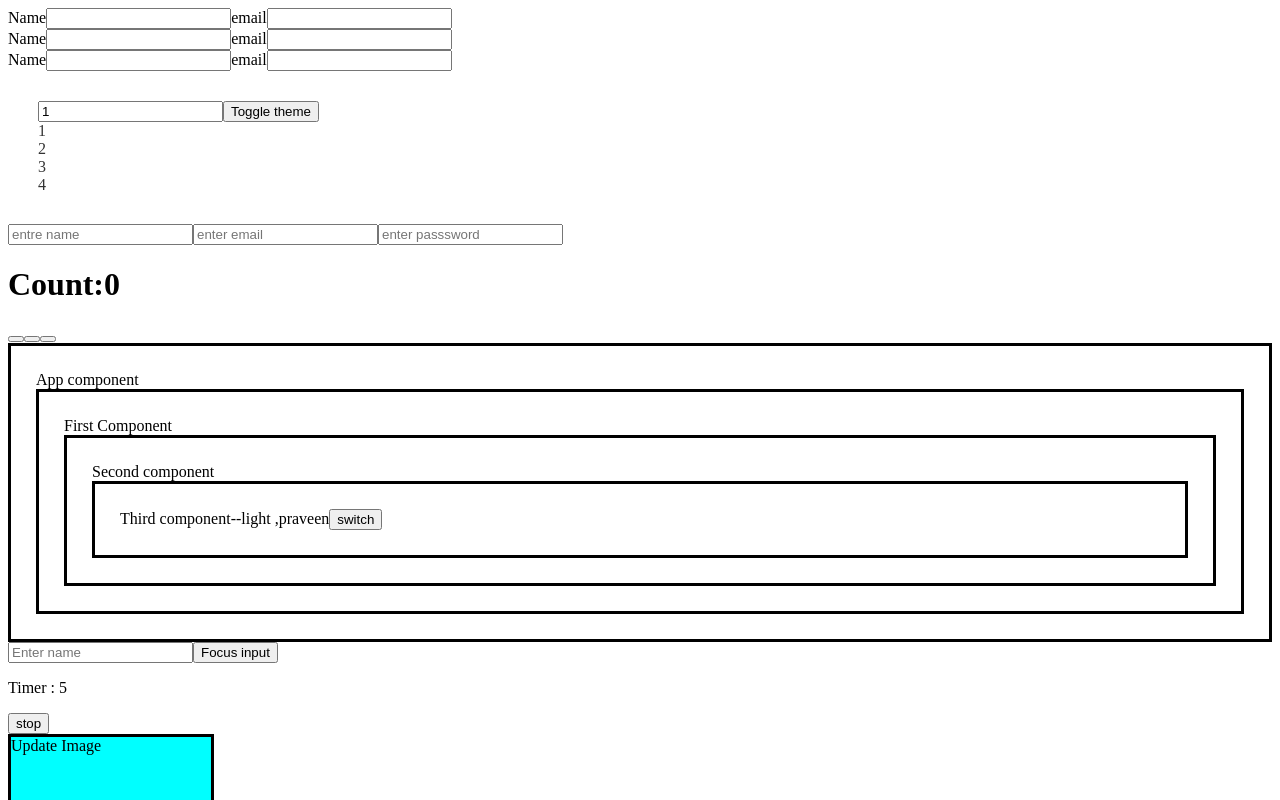
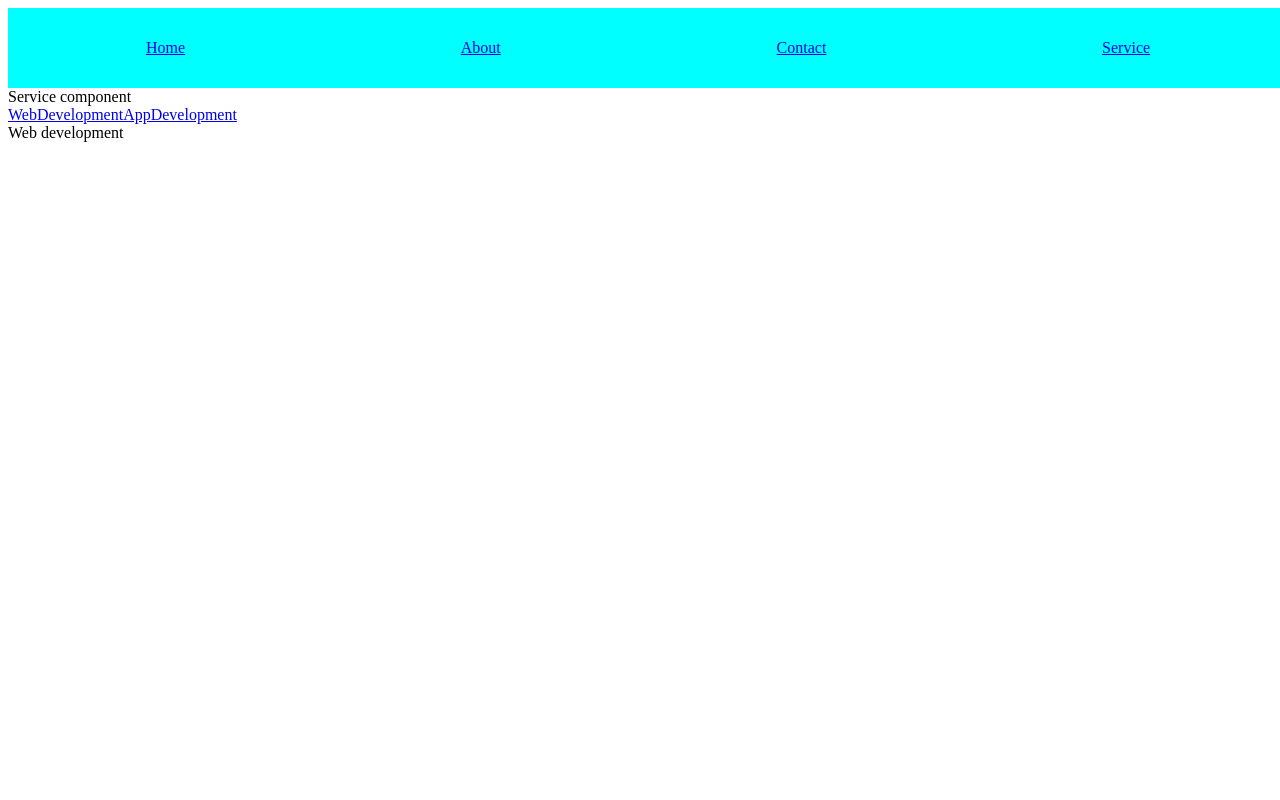
Before and after one commit to kamalrajms/ReactProject, a React (Vite) app: page /Service in a window 1280 px wide. Shown: the top 800 px of the page. Built offline with nearby package versions, Linux system fonts and the light colour scheme; no server answers.

Commit message:
Routing dom,UseNavigate

```diff
--- a/package.json
+++ b/package.json
@@ -11,7 +11,8 @@
   },
   "dependencies": {
     "react": "^19.2.0",
-    "react-dom": "^19.2.0"
+    "react-dom": "^19.2.0",
+    "react-router-dom": "^7.9.6"
   },
   "devDependencies": {
     "@eslint/js": "^9.39.1",
--- a/src/App.jsx
+++ b/src/App.jsx
@@ -17,6 +17,13 @@ import UseReducerHook from "./Component/UseReducerHook";
 import UsereducerHookForm from "./Component/UsereducerHookForm";
 import Usecallback from "./Component/Usecallback";
 import UseIdHook from "./Component/UseIdHook";
+import { BrowserRouter, Route, Routes, Link } from "react-router-dom";
+import Home from "./Routing/Home";
+import About from "./Routing/About";
+import Contact from "./Routing/Contact";
+import Service from "./Routing/Service";
+import WebDev from "./Routing/WebDev";
+import AppDev from "./Routing/AppDev";
 
 export const Pass = createContext();
 
@@ -30,7 +37,10 @@ export default function App() {
 
   const [mode, setMode] = useState("light");
   const data = { name: "praveen" };
+  const hidden = false;
   return (
+    <div>
+      {hidden && (
         <div>
           <UseIdHook />
           <UseIdHook />
@@ -62,5 +72,24 @@ export default function App() {
 
           <UseStateHook />
         </div>
+      )}
+      <BrowserRouter>
+        <div className="header">
+          <Link to={"/"}>Home</Link>
+          <Link to={"/About"}>About</Link>
+          <Link to={"/Contact"}>Contact</Link>
+          <Link to={"/Service"}>Service</Link>
+        </div>
+        <Routes>
+          <Route path="/" element={<Home />} />
+          <Route path="/About" element={<About />} />
+          <Route path="/Contact" element={<Contact />} />
+          <Route path="/Service" element={<Service />}>
+            <Route path="" element={<WebDev />} />
+            <Route path="AppDevelopment" element={<AppDev />} />
+          </Route>
+        </Routes>
+      </BrowserRouter>
+    </div>
   );
 }
--- /dev/null
+++ b/src/Routing/About.jsx
@@ -0,0 +1,9 @@
+import React from 'react'
+
+export default function About() {
+  return (
+    <div>
+      About Component
+    </div>
+  )
+}
--- /dev/null
+++ b/src/Routing/AppDev.jsx
@@ -0,0 +1,9 @@
+import React from 'react'
+
+export default function AppDev() {
+  return (
+    <div>
+      App Development
+    </div>
+  )
+}
--- /dev/null
+++ b/src/Routing/Contact.jsx
@@ -0,0 +1,9 @@
+import React from 'react'
+
+export default function Contact() {
+  return (
+    <div>
+      Contact Component
+    </div>
+  )
+}
--- /dev/null
+++ b/src/Routing/Home.jsx
@@ -0,0 +1,20 @@
+import React, { useState, useEffect } from "react";
+import { useNavigate } from "react-router-dom";
+
+export default function Home() {
+  const [count, setCount] = useState(0);
+  const Page = useNavigate();
+
+  useEffect(() => {
+    if (count > 5) {
+      Page("/Service");
+    }
+  }, [count]);
+  return (
+    <div>
+      Home component
+      <h2>Count :{count}</h2>
+      <button onClick={() => setCount(count + 1)}>Move to Service</button>
+    </div>
+  );
+}
--- /dev/null
+++ b/src/Routing/Service.jsx
@@ -0,0 +1,15 @@
+import React from "react";
+import { Link, Outlet } from "react-router-dom";
+
+export default function Service() {
+  return (
+    <div>
+      Service component
+      <div>
+        <Link to={""}>WebDevelopment</Link>
+        <Link to={"AppDevelopment"}>AppDevelopment</Link>
+        <Outlet />
+      </div>
+    </div>
+  );
+}
--- /dev/null
+++ b/src/Routing/WebDev.jsx
@@ -0,0 +1,9 @@
+import React from 'react'
+
+export default function WebDev() {
+  return (
+    <div>
+      Web development
+    </div>
+  )
+}
--- a/src/index.css
+++ b/src/index.css
@@ -48,3 +48,11 @@
   border: 3px solid black;
   padding: 25px;
 }
+.header {
+  width: 100vw;
+  height: 10vh;
+  background-color: aqua;
+  display: flex;
+  justify-content: space-around;
+  align-items: center;
+}
```
Also changed, not shown: src/text.txt, 1 other file (tests, documents, lock files or other folders). Lines whose indentation alone changed are shown as unchanged.
